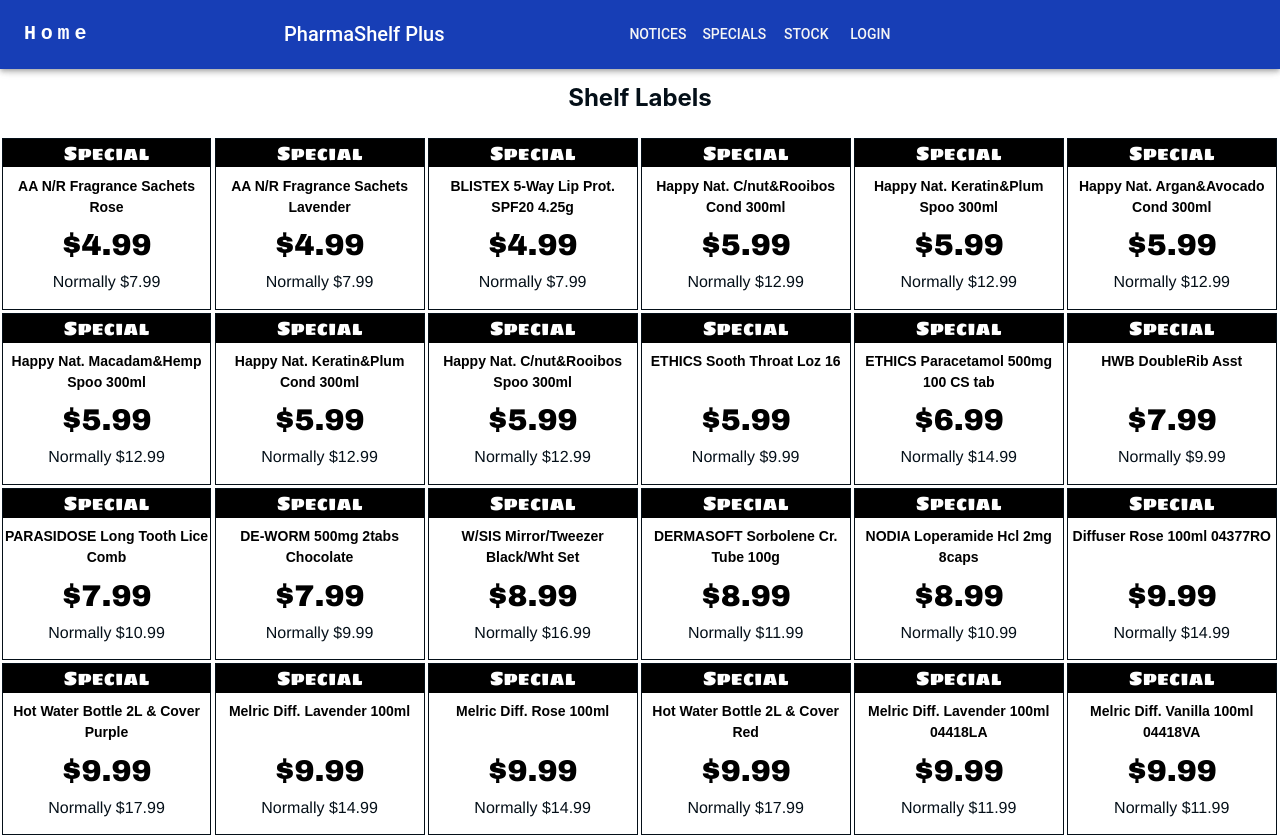
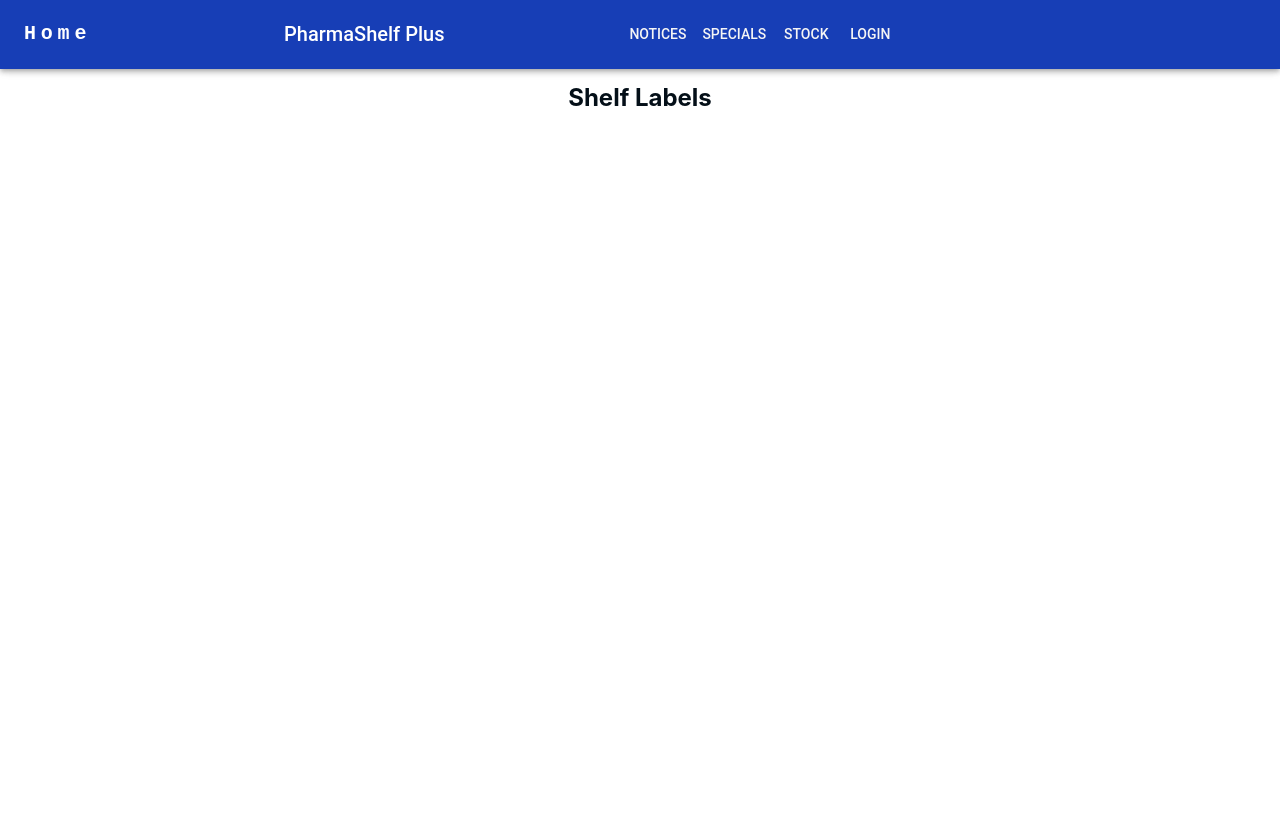
Before and after one commit to institutedata/capstone-siege2000, a React (Vite) app in the folder client/: page /shelflabels in a window 1280 px wide. Shown: the top 837 px of the page. After the commit the page ends 800 px from the top, so only its background shows below. Built offline with nearby package versions, Linux system fonts and the light colour scheme; a web font is replaced by a local one.

Commit message:
specials working as expected. added ability to click on PLU to open stock details page. At this point only prints specials that are set price, doesnt print 2 for... or other deals.

```diff
--- a/client/src/pages/ShelfLabels.jsx
+++ b/client/src/pages/ShelfLabels.jsx
@@ -1,30 +1,37 @@
-import React from "react";
-import specials from "../static/specials.json";
+import React, { useEffect, useState } from "react";
+//import specials from "../static/specials.json";
 import logo from "../static/Logo.PNG";
-import './print.css'
+import "./print.css";
 
-
-export default function ShelfLabels(){
+export default function ShelfLabels() {
+  const [selectedItems, setSelectedItems] = useState([]);
+  useEffect(() => {
+    const items = JSON.parse(localStorage.getItem("allSpecials"));
+    if (items) {
+      setSelectedItems(items);
+      // Optionally, clear the selected items from local storage here if they're no longer needed
+    }
+  }, []);
 
   return (
     <>
-        <div className="no-print"style={{ marginTop: "80px", width: "100%" }}><h2>Shelf Labels</h2></div>
-        <div  id="toPrint">
-
-
-                {specials.map(special => (
-                    <div className='label' key={special.plu}>
-                        <p className='label-header'>Special</p>
-                       <p className="tradename-shelf">{special.TradeName}</p>
-                       <p className="special-price-shelf">${special.SpecialPrice.toFixed(2)}</p>
-                       <p className="retail-price">Normally ${special.Retail.toFixed(2)}</p>
-
-
+      <div className="no-print" style={{ marginTop: "80px", width: "100%" }}>
+        <h2>Shelf Labels</h2>
+      </div>
+      <div id="toPrint">
+        {selectedItems.map((special) => (
+          <div className="label" key={special.Stock.plu}>
+            <p className="label-header">Special</p>
+            <p className="tradename-shelf">{special.Stock.TradeName}</p>
+            <p className="special-price-shelf">
+              ${(special.SpecialPrice/100).toFixed(2)}
+            </p>
+            <p className="retail-price">
+              Normally ${(special.Stock.Retail/100).toFixed(2)}
+            </p>
           </div>
         ))}
       </div>
     </>
-
-    )
-
+  );
 }
--- a/client/src/pages/Specials.jsx
+++ b/client/src/pages/Specials.jsx
@@ -10,6 +10,7 @@
   TableHead,
   TableRow,
   Checkbox,
+  Typography,
 } from "@mui/material";
 import Sheet from "@mui/material/Card";
 import { useNavigate } from "react-router-dom";
@@ -52,8 +53,12 @@
   };
 
   // Function to handle print button click
+  const handleClickToPrintShelf = () => {
+    localStorage.setItem("allSpecials", JSON.stringify(searchResults));
+    window.open("/shelflabels", "_blank");
+  };
 
-  const handlePrintClick = () => {
+  const handlePrintClickA5 = () => {
     localStorage.setItem("selectedSpecials", JSON.stringify(selected));
     window.open("/printA5", "_blank");
   };
@@ -81,7 +86,7 @@
         <div>
           <Button
             variant="contained"
-            onClick={() => openInNewTab("./shelflabels")}
+            onClick={handleClickToPrintShelf}
             sx={{ mt: 1 /* margin top */, ml: 2, width: 1 / 4 }}
           >
             Print Shelf
@@ -89,12 +94,18 @@
 
           <Button
             variant="contained"
-            onClick={handlePrintClick}
+            onClick={handlePrintClickA5}
             sx={{ mt: 1 /* margin top */, ml: 2, width: 1 / 4 }}
           >
             Print A5 Posters
           </Button>
         </div>
+        <Typography variant="h6">Specials</Typography>
+        <Typography variant="body2">
+          Clicking <b>Print Shelf</b> will print shelf labels for all specials.
+          Clicking <b>Print A5 Posters</b> will print for selected items. Click
+          on the PLU for a stock card to view stock details.
+        </Typography>
 
         <TableContainer component={Paper}>
           <Table sx={{ minWidth: 650 }} size="small" aria-label="a dense table">
@@ -120,8 +131,15 @@
                       onChange={() => handleSelect(special)}
                     />
                   </TableCell>
-                  <TableCell component="th" scope="row">
-                    {special.Stock.StockID}
+                  <TableCell
+                    component="th"
+                    scope="row"
+                    style={{ cursor: "pointer", textDecoration: "underline" }}
+                    onClick={() =>
+                      navigate(`../stock/${special.Stock.StockID}`)
+                    }
+                  >
+                    {special.Stock.plu}
                   </TableCell>
                   <TableCell>{special.Stock.TradeName}</TableCell>
                   <TableCell>
```
Lines whose indentation alone changed are shown as unchanged.
